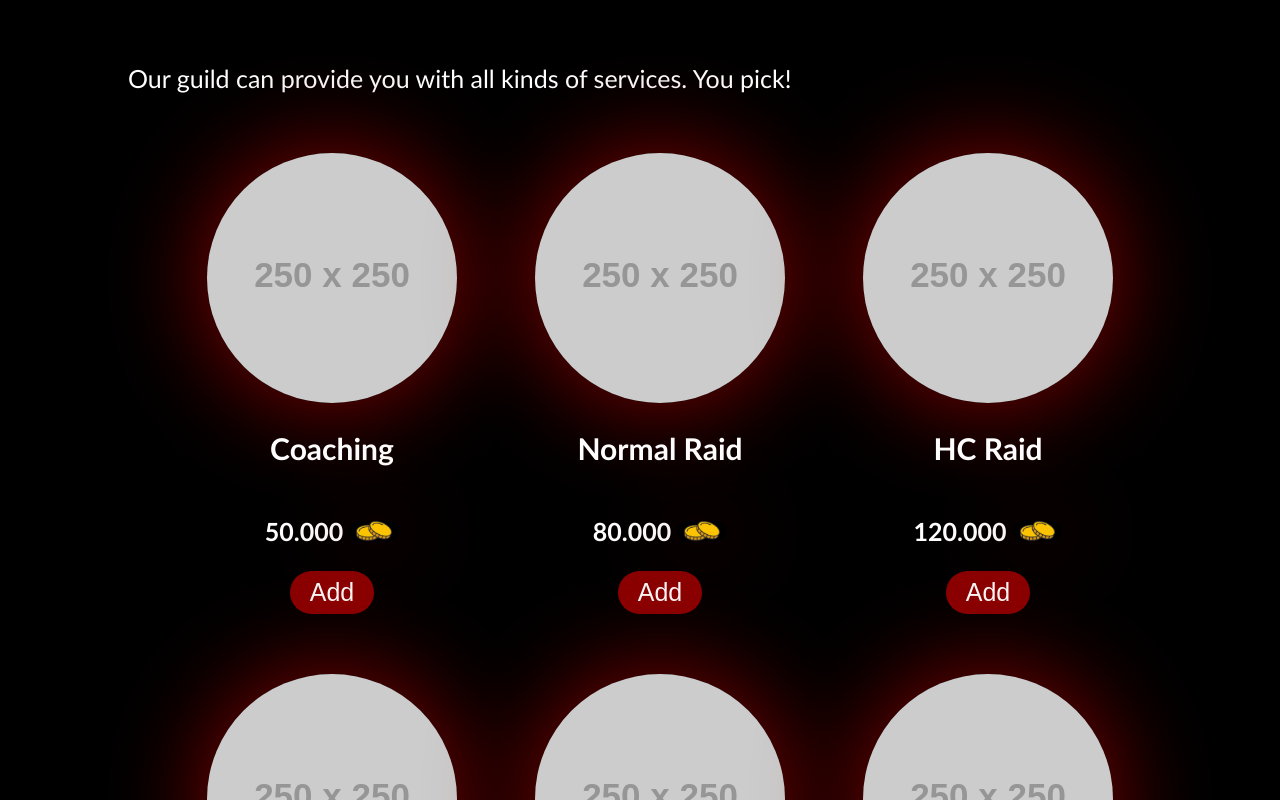
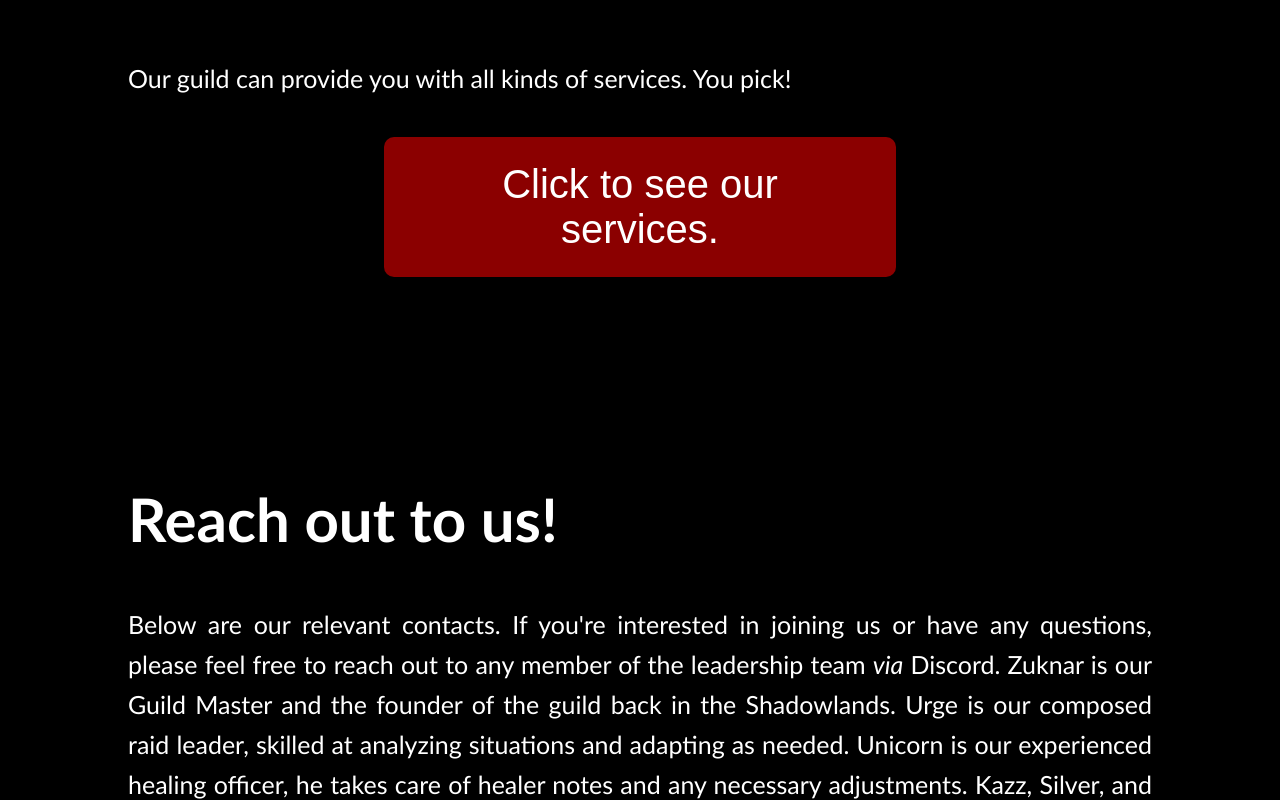
Before and after one commit to Losticorn/guildpage, a React (Vite) app: page / in a window 1280 px wide. Shown: the part 5840-6640 px from the top of the page. Built offline with nearby package versions, Linux system fonts and the light colour scheme.

Commit message:
services into generated div

```diff
--- /dev/null
+++ b/src/GenerateDIV-version-2.jsx
@@ -0,0 +1,31 @@
+import React, { useState } from "react";
+import CardBoostServices from "./Card-services";
+
+//generate div which will contain paragpraph for question and response area (no buttons), filling will be done via function
+
+function GenerateDIV() {
+  const [showDiv, setShowDiv] = useState(false);
+
+  const handleButtonClick = () => {
+    setShowDiv(!showDiv);
+  };
+
+  return (
+    <div className="generated-div">
+      <button className="services-button" onClick={handleButtonClick}>
+        {showDiv ? "Hide Services" : "Click to see our services."}
+      </button>
+      {showDiv && (
+        <div id="questions">
+          <CardBoostServices></CardBoostServices>
+          <div className="cart">
+            <h2>Your cart is empty!</h2>
+            <button>Order</button>
+          </div>
+        </div>
+      )}
+    </div>
+  );
+}
+
+export default GenerateDIV;
--- a/src/Services.jsx
+++ b/src/Services.jsx
@@ -1,4 +1,5 @@
 import React from "react";
+import GenerateDIV from "./GenerateDIV-version-2";
 import CardBoostServices from "./Card-services";
 
 function Services() {
@@ -6,10 +7,8 @@ function Services() {
     <section id="services" className="services">
       <h1>Services</h1>
       <p>Our guild can provide you with all kinds of services. You pick!</p>
-      <CardBoostServices></CardBoostServices>
-      <div className="cart">
-        <h2>Your cart is empty!</h2>
-        <button>Order</button>
+      <div>
+        <GenerateDIV></GenerateDIV>
       </div>
     </section>
   );
--- a/src/index.css
+++ b/src/index.css
@@ -481,7 +481,7 @@ h1{
   border: none;
   background-color: darkred;
   border-radius: 50px;
-}
+  }
 
 .card-services button:hover{
   transition: 0.2s ease;
@@ -502,6 +502,8 @@ h1{
   border: none;
   background-color: darkred;
   border-radius: 50px;
+
+
 }
 
 .cart button:hover{
@@ -510,9 +512,9 @@ h1{
   cursor: pointer;
   background-color: red;
 }
+
 #questions{
-  height: 200px;
-  background-color: aqua;
+  padding-top: 80px;
 }
 
 #questions button{
@@ -534,3 +536,19 @@ h1{
   justify-content: center;
 
 }
+
+.services-button{
+  padding: 25px 50px;
+  font-size: 40px;
+  border: none;
+  border-radius: 10px;
+  background-color: darkred;
+  color: white;
+  cursor: pointer;
+  margin-left: 50%;
+  transform: translate(-50%, 10%);
+}
+
+.generated-div{
+
+}
```
